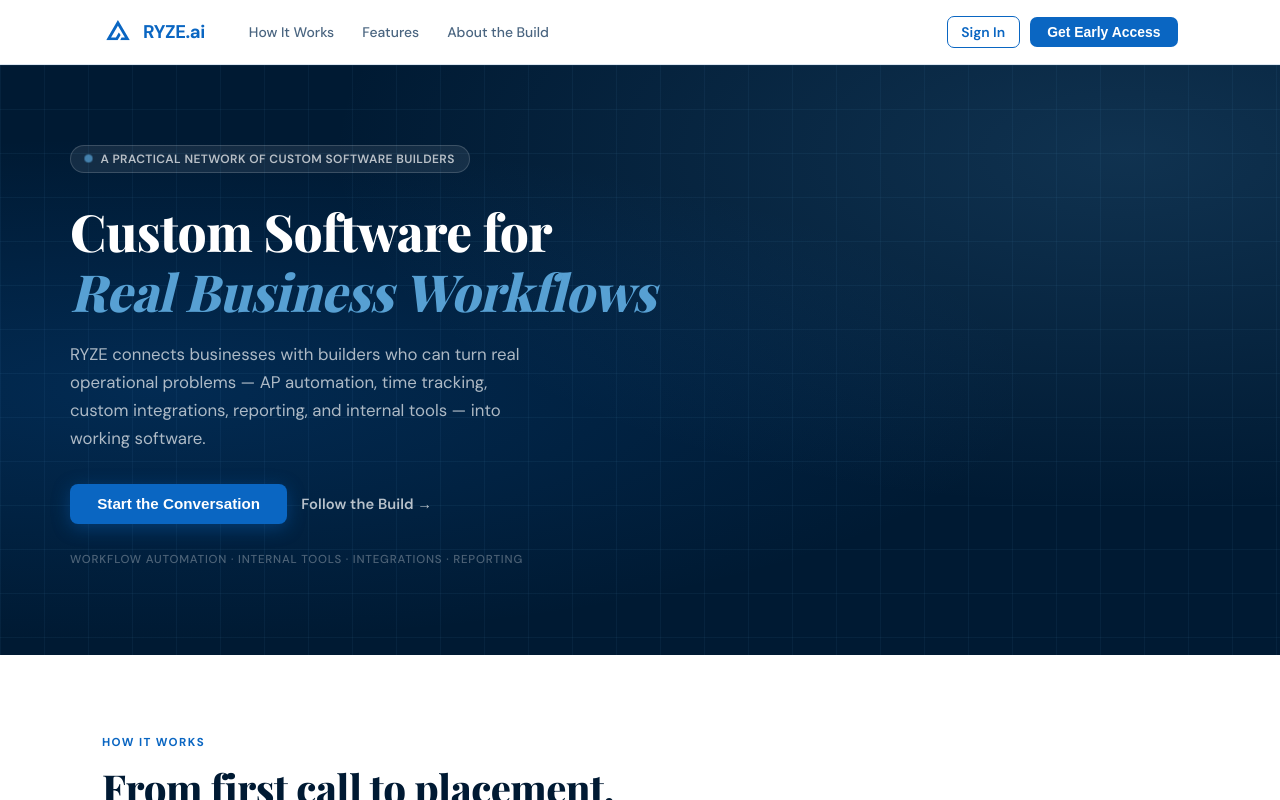
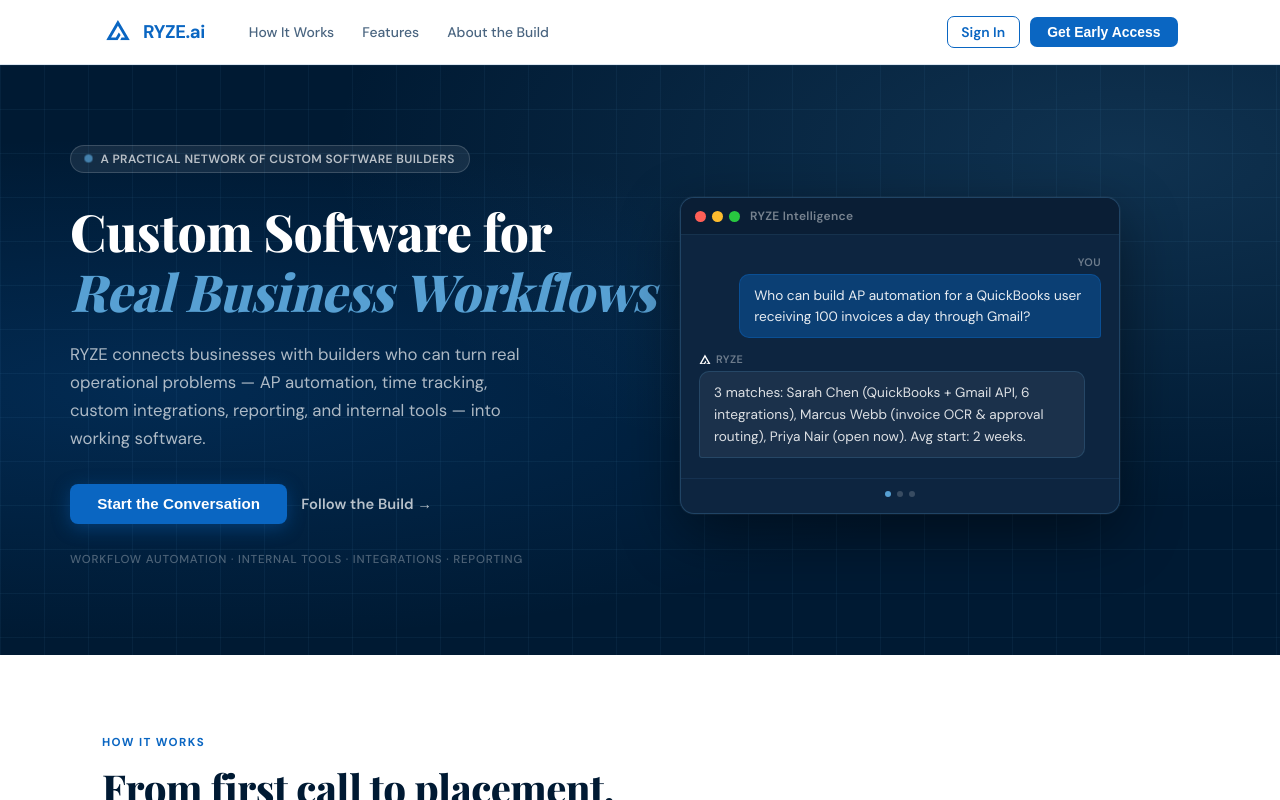
Before and after one commit to djahern-max/ryzerecruiting_frontend, a React (Vite) app: page / in a window 1280 px wide. Built offline with nearby package versions, Linux system fonts and the light colour scheme; a web font is replaced by a local one.

Commit message:
styling the landing page

```diff
--- a/src/pages/Landing.jsx
+++ b/src/pages/Landing.jsx
@@ -327,6 +327,10 @@ export default function Landing() {
               Workflow Automation · Internal Tools · Integrations · Reporting
             </p>
           </div>
+
+          <div className={styles.heroVisual}>
+            <DemoChat />
+          </div>
         </div>
       </section>
 
```
